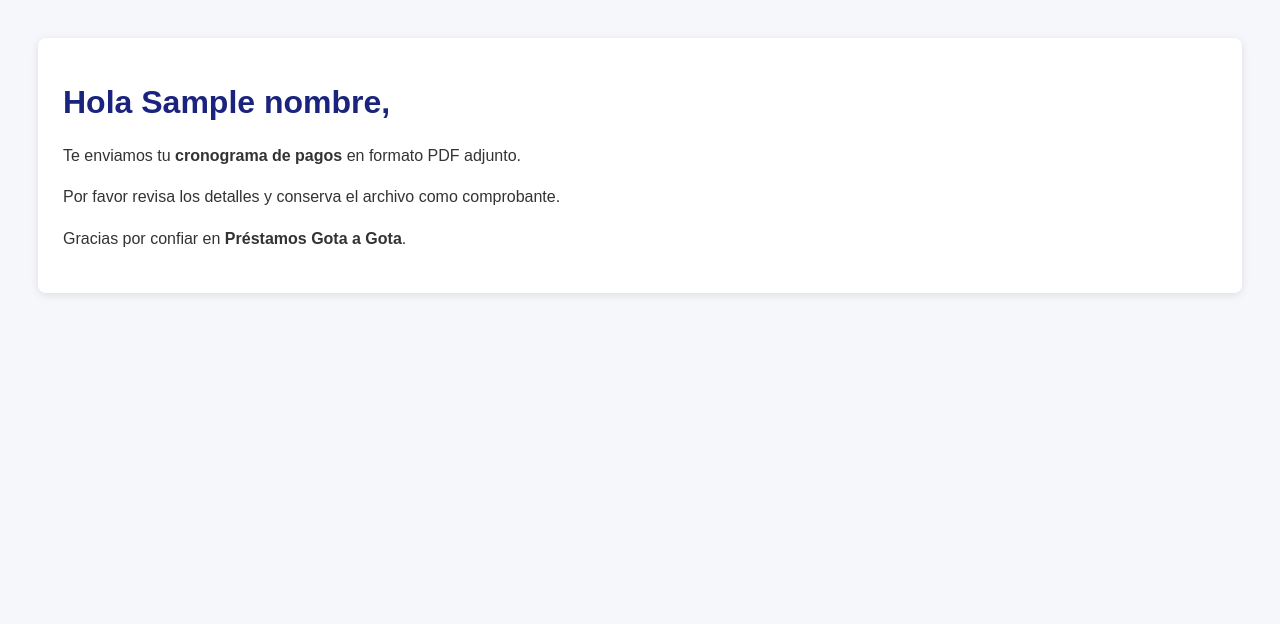
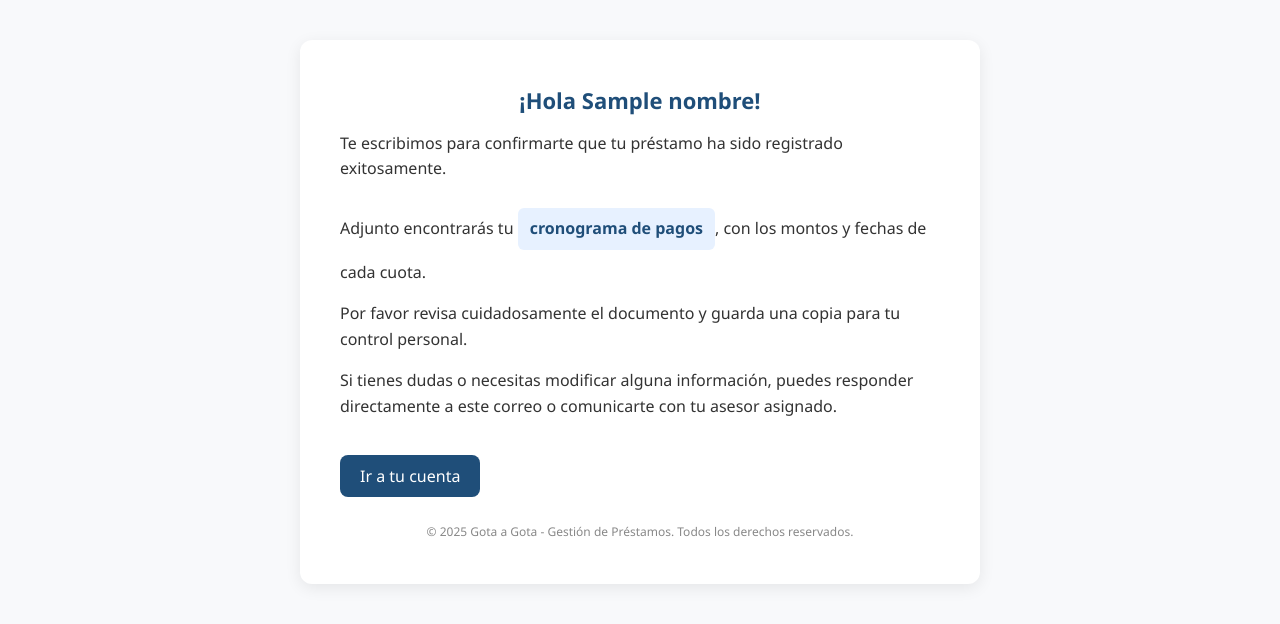
Before and after one commit to UPAO-INSO/caso-agile, a Flask app: template app/templates/email/email_cliente.html in a window 1280 px wide. Shown: the top 624 px of the page. Run offline with Flask 3, Linux system fonts and the light colour scheme; the template is opened without the code that fills it: most values are stand-ins (such as "Sample title", 1, 10 or a date in 2020).

```diff
--- a/app/templates/email/email_cliente.html
+++ b/app/templates/email/email_cliente.html
@@ -1,38 +1,75 @@
 <!DOCTYPE html>
-<html>
+<html lang="es">
 <head>
-    <meta charset="utf-8" />
+  <meta charset="UTF-8">
+  <title>Tu cronograma de pagos</title>
   <style>
     body {
-        font-family: Arial, sans-serif;
+      font-family: 'Segoe UI', Arial, sans-serif;
+      background-color: #f8f9fb;
+      margin: 0;
+      padding: 40px 0;
       color: #333;
-        background-color: #f5f7fa;
-        padding: 30px;
     }
-      .email-container {
-        background: #fff;
-        border-radius: 8px;
-        padding: 25px;
-        box-shadow: 0 2px 8px rgba(0, 0, 0, 0.1);
+    .container {
+      background: white;
+      max-width: 600px;
+      margin: 0 auto;
+      border-radius: 12px;
+      padding: 30px 40px;
+      box-shadow: 0 4px 16px rgba(0,0,0,0.08);
     }
     h1 {
-        color: #1a237e;
+      color: #1f4e79;
+      font-size: 22px;
+      text-align: center;
     }
     p {
       line-height: 1.6;
     }
+    .highlight {
+      background-color: #e7f1ff;
+      padding: 8px 12px;
+      border-radius: 6px;
+      color: #1f4e79;
+      font-weight: 600;
+      display: inline-block;
+      margin: 10px 0;
+    }
+    .footer {
+      text-align: center;
+      font-size: 12px;
+      color: #888;
+      margin-top: 25px;
+    }
+    .button {
+      background-color: #1f4e79;
+      color: white;
+      padding: 10px 20px;
+      border-radius: 8px;
+      text-decoration: none;
+      display: inline-block;
+      margin-top: 20px;
+    }
   </style>
 </head>
 <body>
-    <div class="email-container">
-      <h1>Hola {{ nombre }},</h1>
-      <p>
-        Te enviamos tu <strong>cronograma de pagos</strong> en formato PDF adjunto.
-      </p>
-      <p>
-        Por favor revisa los detalles y conserva el archivo como comprobante.
-      </p>
-      <p>Gracias por confiar en <strong>Préstamos Gota a Gota</strong>.</p>
+  <div class="container">
+    <h1>¡Hola {{ nombre }}!</h1>
+
+    <p>Te escribimos para confirmarte que tu préstamo ha sido registrado exitosamente.</p>
+
+    <p>Adjunto encontrarás tu <span class="highlight">cronograma de pagos</span>, con los montos y fechas de cada cuota.</p>
+
+    <p>Por favor revisa cuidadosamente el documento y guarda una copia para tu control personal.</p>
+
+    <p>Si tienes dudas o necesitas modificar alguna información, puedes responder directamente a este correo o comunicarte con tu asesor asignado.</p>
+
+    <a href="https://tusitio.com" class="button">Ir a tu cuenta</a>
+
+    <div class="footer">
+      <p>© 2025 Gota a Gota - Gestión de Préstamos. Todos los derechos reservados.</p>
+    </div>
   </div>
 </body>
 </html>
```
Also changed, not shown: app/routes.py (+13 -55 lines), app/templates/index.html (+15 -30 lines), app/utils.py (+21 -56 lines). Lines whose indentation alone changed are shown as unchanged.
